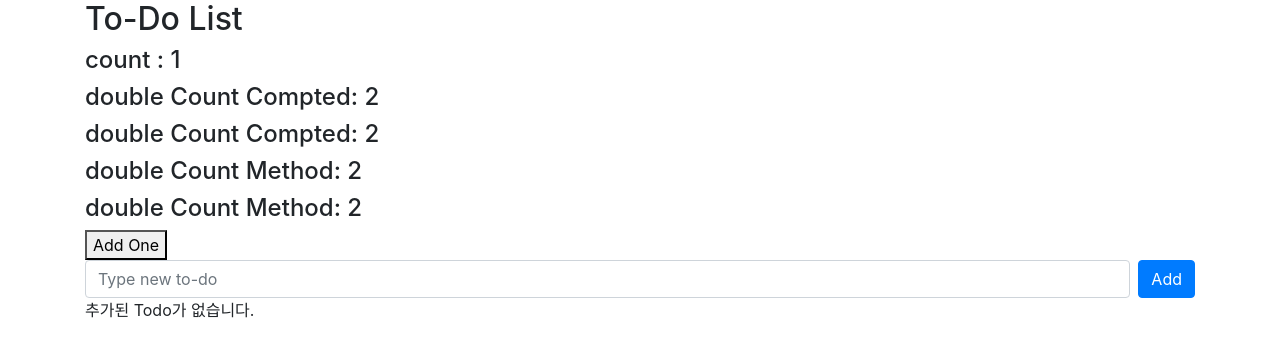
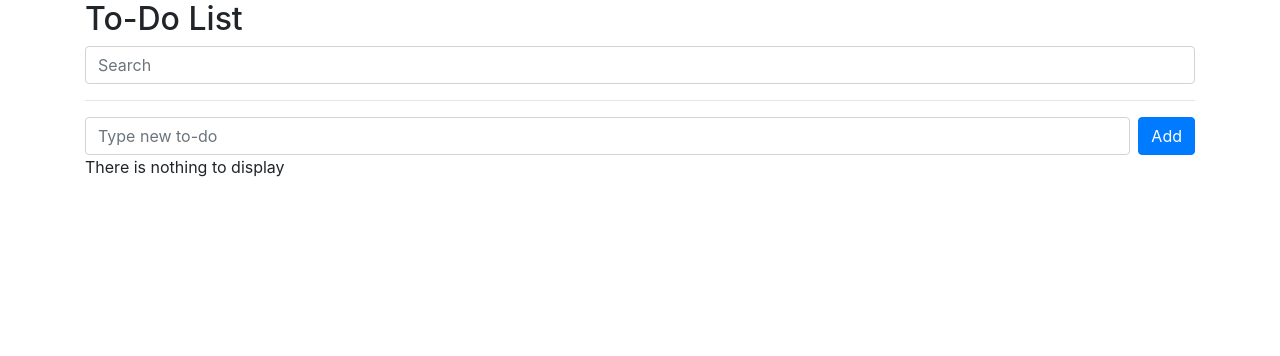
Before and after one commit to haejin-park/basic, a Vue app: page / in a window 1280 px wide. Shown: the top 356 px of the page. Built offline with nearby package versions, Linux system fonts and the light colour scheme.

Commit message:
Searchbar

```diff
--- a/src/App.vue
+++ b/src/App.vue
@@ -1,20 +1,21 @@
 <template>
   <div class="container">
     <h2>To-Do List</h2>
-    <h4>count : {{ count }}</h4>
-    <h4>double Count Compted: {{ doubleCountComputed }}</h4>
-    <h4>double Count Compted: {{ doubleCountComputed }}</h4>
-    <h4>double Count Method: {{ doubleCountMethod() }}</h4>
-    <h4>double Count Method: {{ doubleCountMethod() }}</h4>
-    <button @click="count++">Add One</button>
+    <input
+      class="form-control"
+      type="text"
+      v-model="searchText"
+      placeholder="Search"
+      >
+    <hr/>
     <TodoSimpleForm
       @add-todo="addTodo"
     />
-    <div v-if="!todos.length">
-      추가된 Todo가 없습니다.
+    <div v-if="!filteredTodos.length">
+      There is nothing to display
     </div>
     <TodoList
-      :todos="todos"
+      :todos="filteredTodos"
       @toggle-todo="toggleTodo"
       @delete-todo="deleteTodo"
     />
@@ -42,23 +43,22 @@
     const deleteTodo = (index) => {
       todos.value.splice(index,1);
     }
-    const count = ref(1);
-    const doubleCountComputed = computed(() => {
-      console.log(count.value);
-      return count.value * 2;
-    });
-    const doubleCountMethod = () => {
-      console.log(count.value);
-      return count.value * 2;
-    }
+    const searchText = ref('');
+    const filteredTodos = computed(() => {
+      if(searchText.value){
+        return todos.value.filter(todo => {
+          return todo.subject.includes(searchText.value);
+        });
+      }
+      return todos.value;
+    })
     return {
       todos,
       addTodo,
       toggleTodo,
       deleteTodo,
-      count,
-      doubleCountComputed,
-      doubleCountMethod
+      searchText,
+      filteredTodos
     };
   },
 }
```
